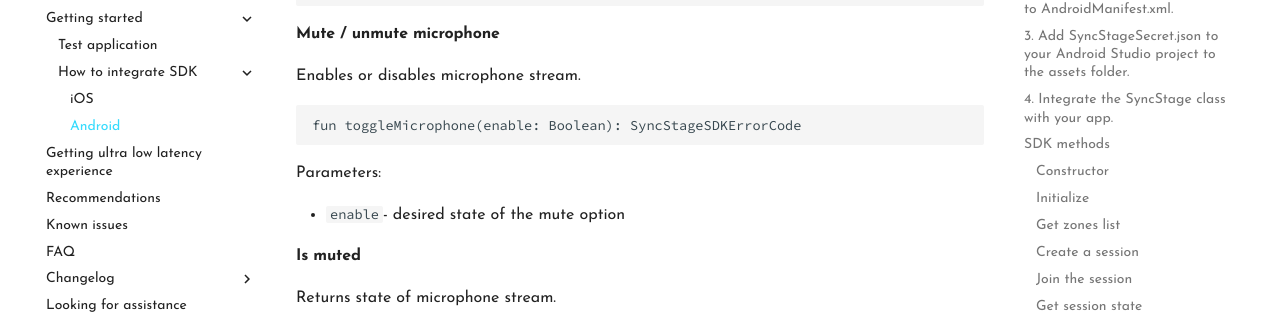
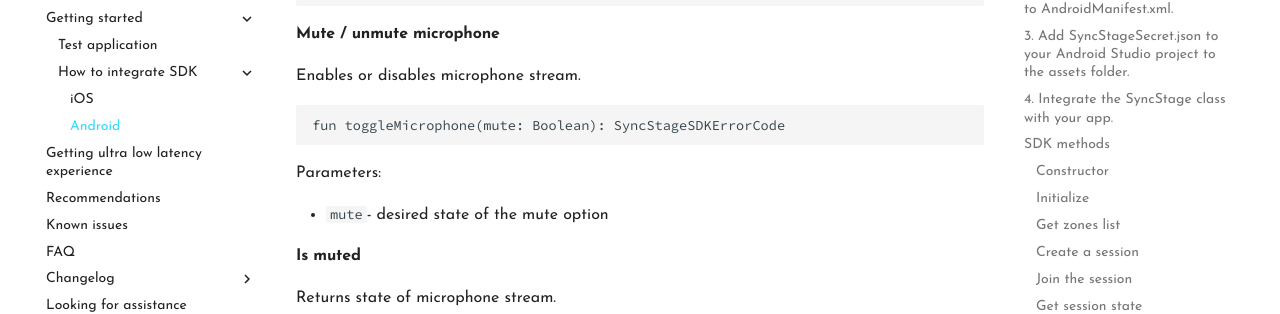
Before and after one commit to opensesamemedia/syncstage-docs, an MkDocs documentation site: the page built from docs/android-integration.md, in a window 1280 px wide and 900 px high, scrolled down 3113 px. Shown: the part 143-457 px from the top of the window. Built offline with MkDocs 1.6.1 and Material for MkDocs 9.7.7, drawn with Linux system fonts in a browser that asks for light colours.

Commit message:
fixed toggleMicrophone

````diff
--- a/docs/android-integration.md
+++ b/docs/android-integration.md
@@ -150,12 +150,12 @@
 Enables or disables microphone stream.
 
 ```
-fun toggleMicrophone(enable: Boolean): SyncStageSDKErrorCode
+fun toggleMicrophone(mute: Boolean): SyncStageSDKErrorCode
 ```
 
 Parameters:
 
-* `enable`- desired state of the mute option
+* `mute`- desired state of the mute option
 
 #### Is muted
 
````
